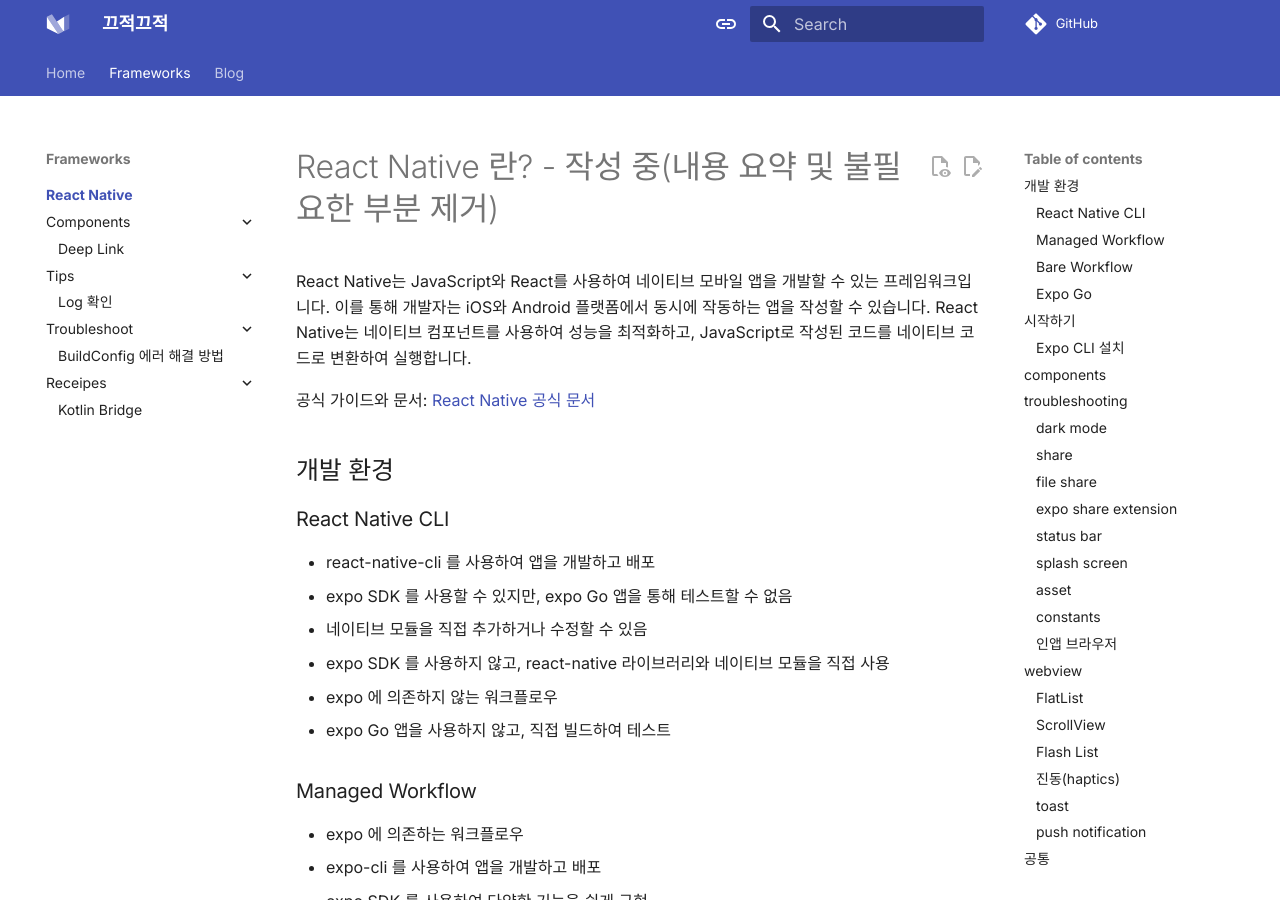
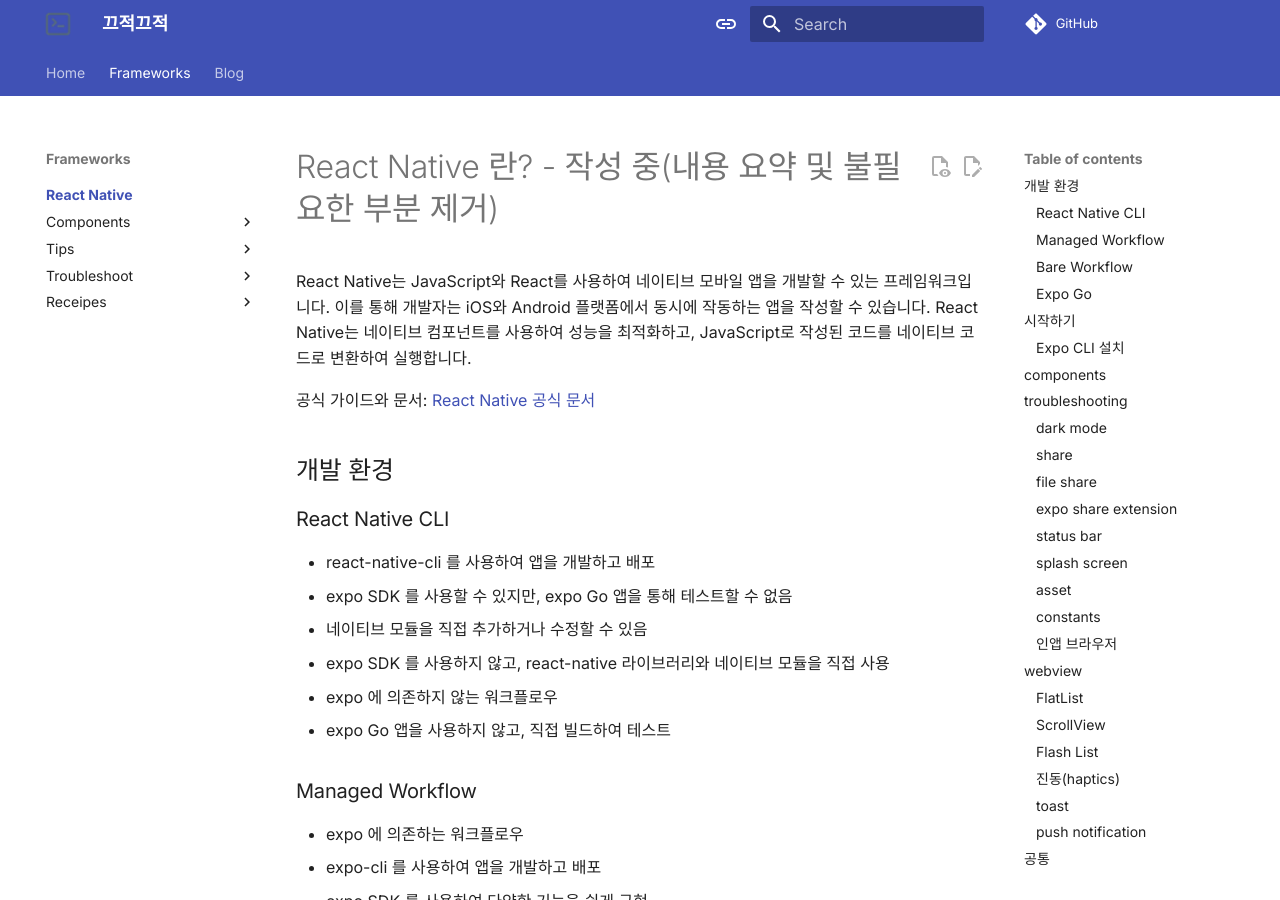
Before and after one commit to kmj8843/kmj8843.github.io, an MkDocs documentation site: the page built from docs/frameworks/react-native/index.md, in a window 1280 px wide and 900 px high. Built offline with MkDocs 1.6.1 and Material for MkDocs 9.7.7, drawn with Linux system fonts in a browser that asks for light colours; comment, search, counter and statistics services are not loaded.

Commit message:
style: 로고, favicon 변경 및 nav 일부 수정

```diff
--- a/mkdocs.yml
+++ b/mkdocs.yml
@@ -9,9 +9,12 @@
   name: material
   custom_dir: overrides
   features:
+    - navigation.instant
+    - navigation.instant.prefetch
+    - navigation.instant.progress
+    - navigation.tracking
     - navigation.tabs
     - navigation.sections
-    - navigation.expand
     - navigation.indexes
     - content.tooltips
     - content.code.copy
@@ -38,7 +41,8 @@
       toggle:
         icon: material/toggle-switch-off
         name: Switch to system preference
-  # favicon: assets/favicon.png
+  favicon: assets/images/favicon.png
+  logo: assets/images/logo.png
   icon:
     logo: logo
   font:
@@ -73,6 +77,8 @@
           class: mermaid
           format: !!python/name:pymdownx.superfences.fence_code_format
   - md_in_html
+  - toc:
+      permalink: true
 
 plugins:
   - search
@@ -84,7 +90,7 @@
   - Home: index.md
   - Frameworks:
       - React Native:
-          - 개요: frameworks/react-native/index.md
+          - frameworks/react-native/index.md
           - Components:
               - Deep Link: frameworks/react-native/components/deep-link.md
           - Tips:
```
Also changed, not shown: docs/assets/images/favicon.png (added), docs/assets/images/logo.png (added).
